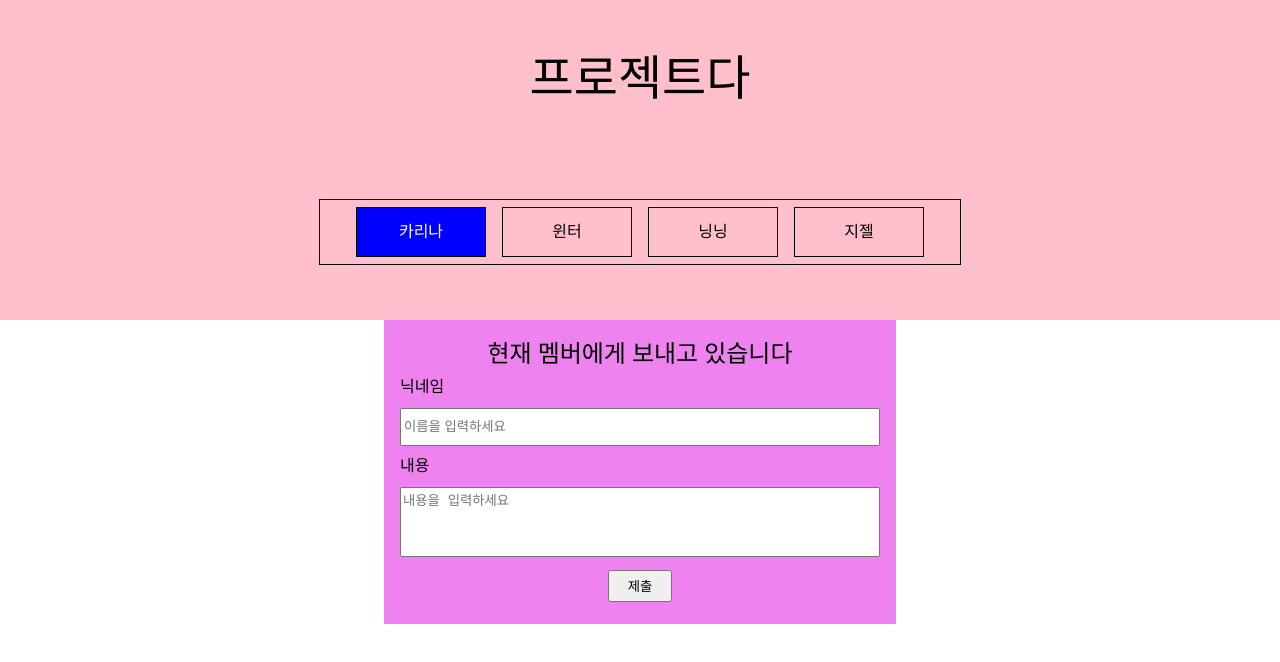
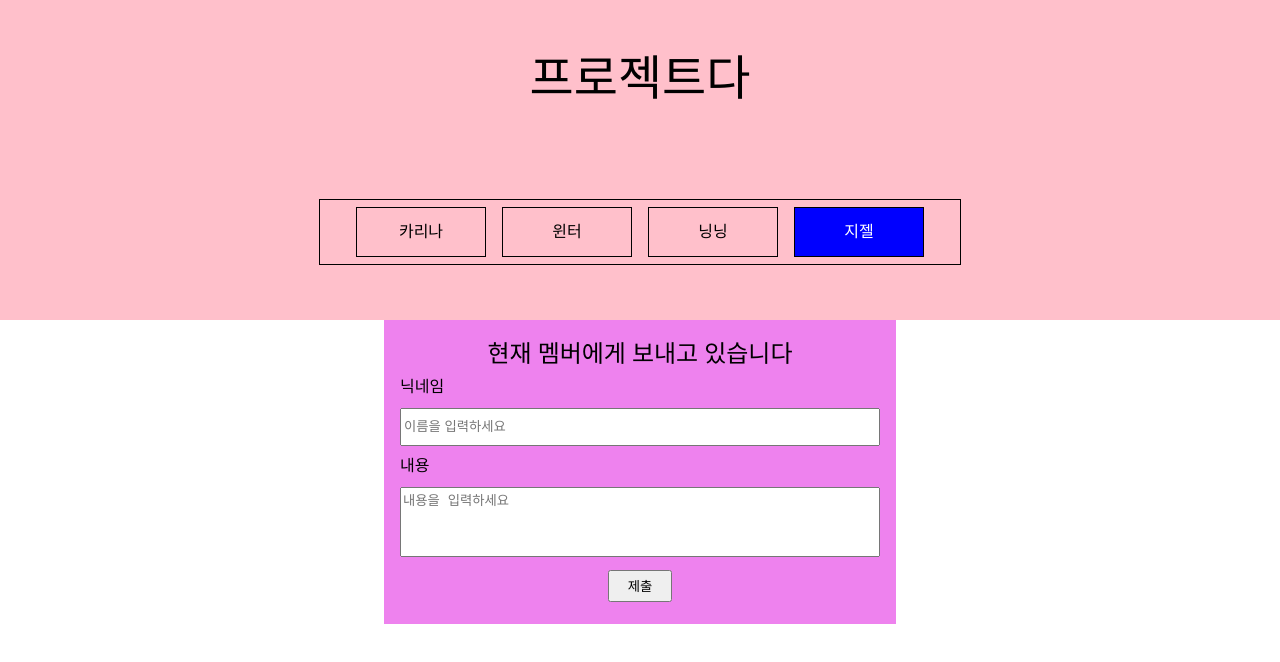
Before and after one commit to picoloman6/nbc_react_2, a React (Vite) app: page / in a window 1280 px wide. Shown: the top 662 px of the page. Built offline with nearby package versions, Linux system fonts and the light colour scheme.

Commit message:
[dev] Main에서 selected 상태 만들어 SelectArea에서 멤버 변경

```diff
--- a/src/components/Main/Header.tsx
+++ b/src/components/Main/Header.tsx
@@ -1,12 +1,17 @@
+import SelectArea from './SelectArea.tsx';
+import { MemberTypes } from '../../types/mainTypes.ts';
 import { StHeaderWrapper, StHeaderTitle } from './Header.style';
-import SelectArea from './SelectArea.tsx';
 
-const Header = () => {
+interface HeaderPropsTypes {
+  selected: MemberTypes;
+}
+
+const Header = ({ selected }: HeaderPropsTypes) => {
   return (
     <StHeaderWrapper>
       <StHeaderTitle>프로젝트다</StHeaderTitle>
       <br />
-      <SelectArea />
+      <SelectArea selected={selected} />
     </StHeaderWrapper>
   );
 };
--- a/src/components/Main/SelectArea.tsx
+++ b/src/components/Main/SelectArea.tsx
@@ -1,11 +1,12 @@
+import { MemberTypes } from '../../types/mainTypes';
 import { StSelectWrapper, StSelectBtnWrapper } from './SelectArea.style';
 
-interface SelectBtn {
-  member: '카리나' | '윈터' | '닝닝' | '지젤';
+interface SelectBtnPropsTypes {
+  member: MemberTypes;
   selected: boolean;
 }
 
-const SelectBtn = ({ member, selected }: SelectBtn) => {
+const SelectBtn = ({ member, selected }: SelectBtnPropsTypes) => {
   return (
     <StSelectBtnWrapper selected={selected}>
       <span>{member}</span>
@@ -13,14 +14,13 @@ const SelectBtn = ({ member, selected }: SelectBtn) => {
   );
 };
 
-const SelectArea = () => {
-  type MembersType = ['카리나', '윈터', '닝닝', '지젤'];
-  const members: MembersType = ['카리나', '윈터', '닝닝', '지젤'];
+const SelectArea = ({ selected }: { selected: MemberTypes }) => {
+  const members: MemberTypes[] = ['카리나', '윈터', '닝닝', '지젤'];
 
   return (
     <StSelectWrapper>
       {members.map((v) => (
-        <SelectBtn member={v} key={v} selected={v === '카리나'} />
+        <SelectBtn member={v} key={v} selected={v === selected} />
       ))}
     </StSelectWrapper>
   );
--- a/src/pages/Main.tsx
+++ b/src/pages/Main.tsx
@@ -1,10 +1,14 @@
+import { useState } from 'react';
+
 import Header from '../components/Main/Header';
 import MainForm from '../components/Main/MainForm';
+import { MemberTypes } from '../types/mainTypes';
 
 const Main = () => {
+  const [selected] = useState<MemberTypes>('지젤');
   return (
     <>
-      <Header />
+      <Header selected={selected} />
       <MainForm />
     </>
   );
--- /dev/null
+++ b/src/types/mainTypes.ts
@@ -0,0 +1 @@
+export type MemberTypes = '카리나' | '윈터' | '닝닝' | '지젤';
```
